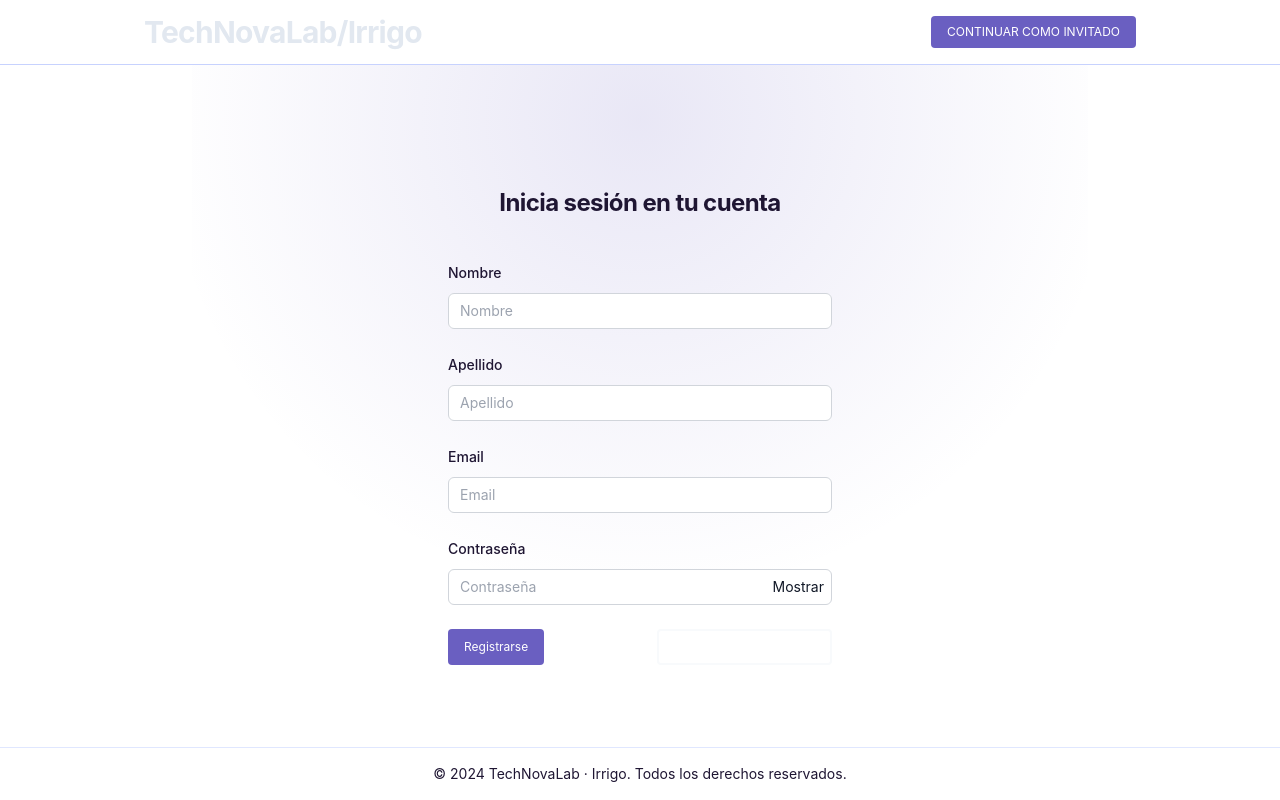
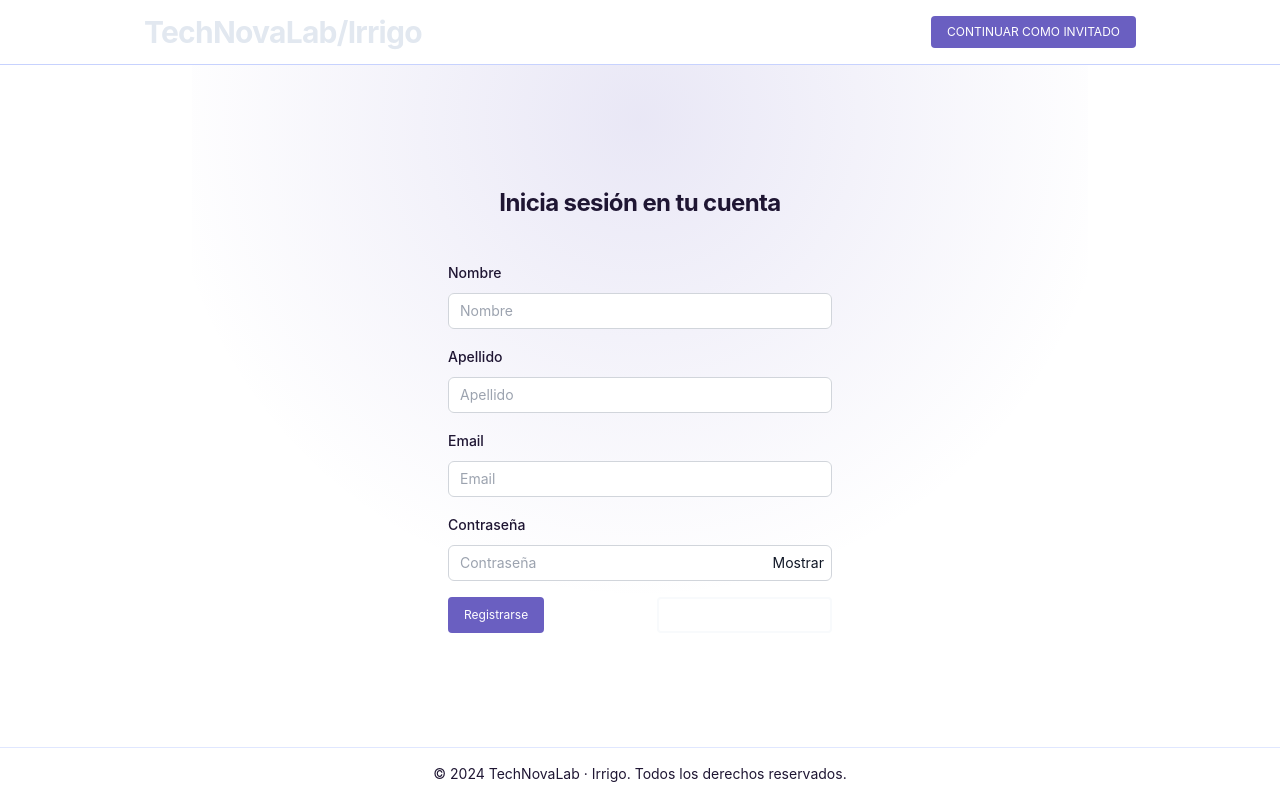
Before and after one commit to TechNovaLab/Irrigo.Web, a Next.js app: page /signup in a window 1280 px wide. Built offline with nearby package versions, Linux system fonts and the light colour scheme.

Commit message:
feat: ✨ mejoras en estilos y diseño para SignupForm.tsx
- Ajuste de estilos visuales para una mejor experiencia de usuario.
- Correcciones menores en el diseño para la página de registro.
- Preparado para futuras ampliaciones de diseño.

```diff
--- a/src/features/signup/SignupForm.module.css
+++ b/src/features/signup/SignupForm.module.css
@@ -32,10 +32,3 @@ button.secondary {
 
   @apply px-4 py-2 hover:bg-[#6a5fc1] text-xs text-white border-solid border-2 border-slate-50 hover:border-[#6a5fc1] rounded hover:bg-opacity-90 transition;
 }
-.customSpace {
-  @apply space-y-6;
-}
-/*
-.customSpace > * + * {
-  margin-top: 1.25rem;
-} */
--- a/src/features/signup/SignupForm.tsx
+++ b/src/features/signup/SignupForm.tsx
@@ -20,24 +20,19 @@ export default function SignupForm() {
       <div className={styles.signupForm}>
         {toast.message && <Toast message={toast.message} type={toast.type} />}
         {/* <form className={styles.customSpace}> */}
-        <form className="space-y-6">
-          <div>
+        <form className="space-y-4">
           <Input
             label="Nombre"
             name="firstName"
             value={formData.firstName}
             onChange={handleInputChange}
           />
-          </div>
-          <div>
           <Input
             label="Apellido"
             name="lastName"
             value={formData.lastName}
             onChange={handleInputChange}
           />
-          </div>
-          <div>
           <Input
             label="Email"
             name="email"
@@ -45,16 +40,12 @@ export default function SignupForm() {
             value={formData.email}
             onChange={handleInputChange}
           />
-          </div>
-          <div>
           <InputPassword
             label="Contraseña"
             name="password"
             value={formData.password}
             onChange={handleInputChange}
           />
-          </div>
-
           <div className="flex justify-between">
             <button
               type="button"
--- a/src/features/signup/signupService.ts
+++ b/src/features/signup/signupService.ts
@@ -1,12 +1,14 @@
 import { fetchClient } from "@/utils";
 
-const BASE_URL = "https://localhost:5001/api/users";
-const registerUser = async (payload: {
+type request = {
   email: string;
   firstName: string;
   lastName: string;
   password: string;
-}) => {
+};
+
+const BASE_URL = "https://localhost:5001/api/users";
+const registerUser = async (payload: request) => {
   return fetchClient(`${BASE_URL}/register`, {
     method: "POST",
     body: JSON.stringify(payload),
```
Lines whose indentation alone changed are shown as unchanged.
